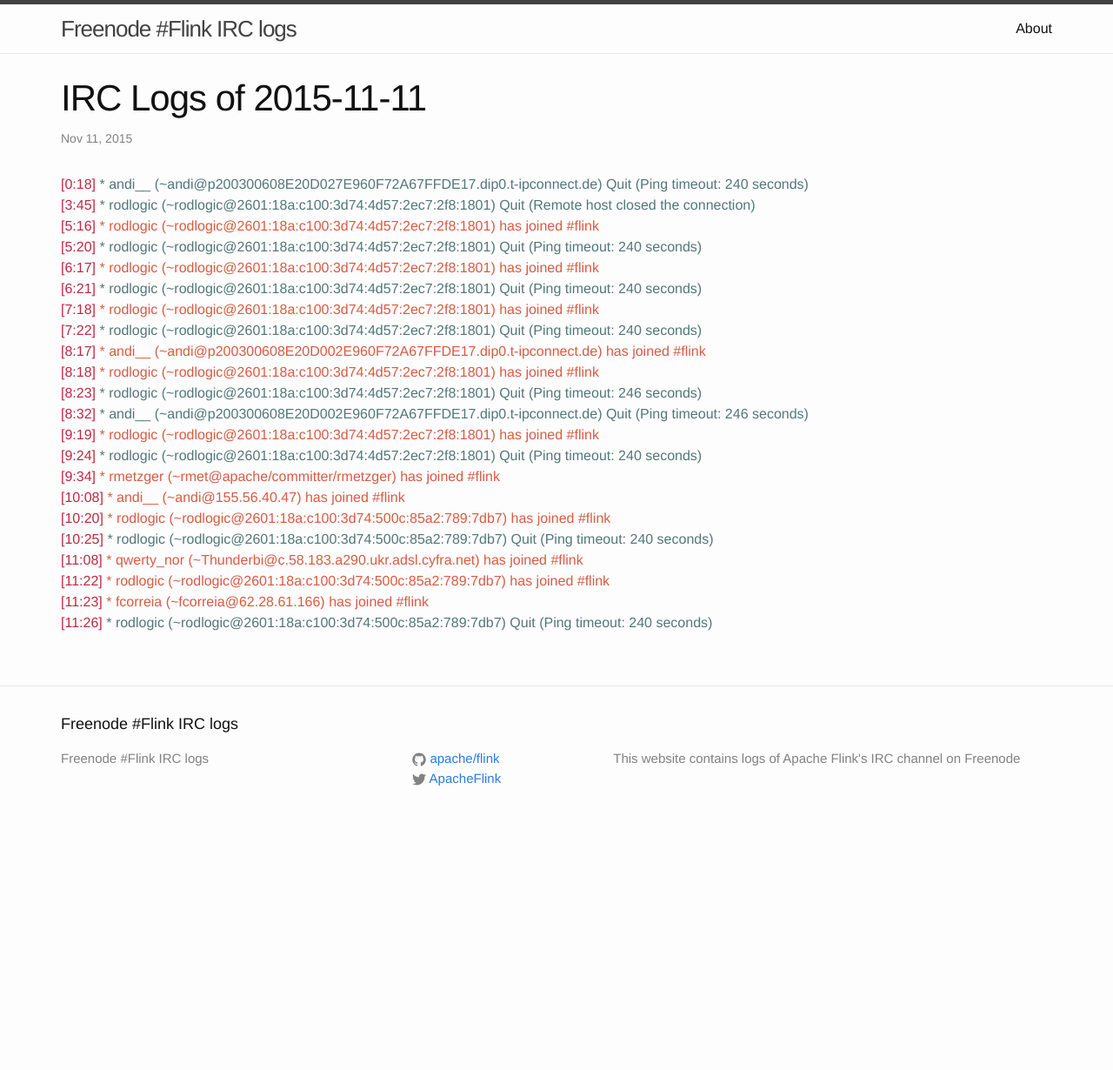
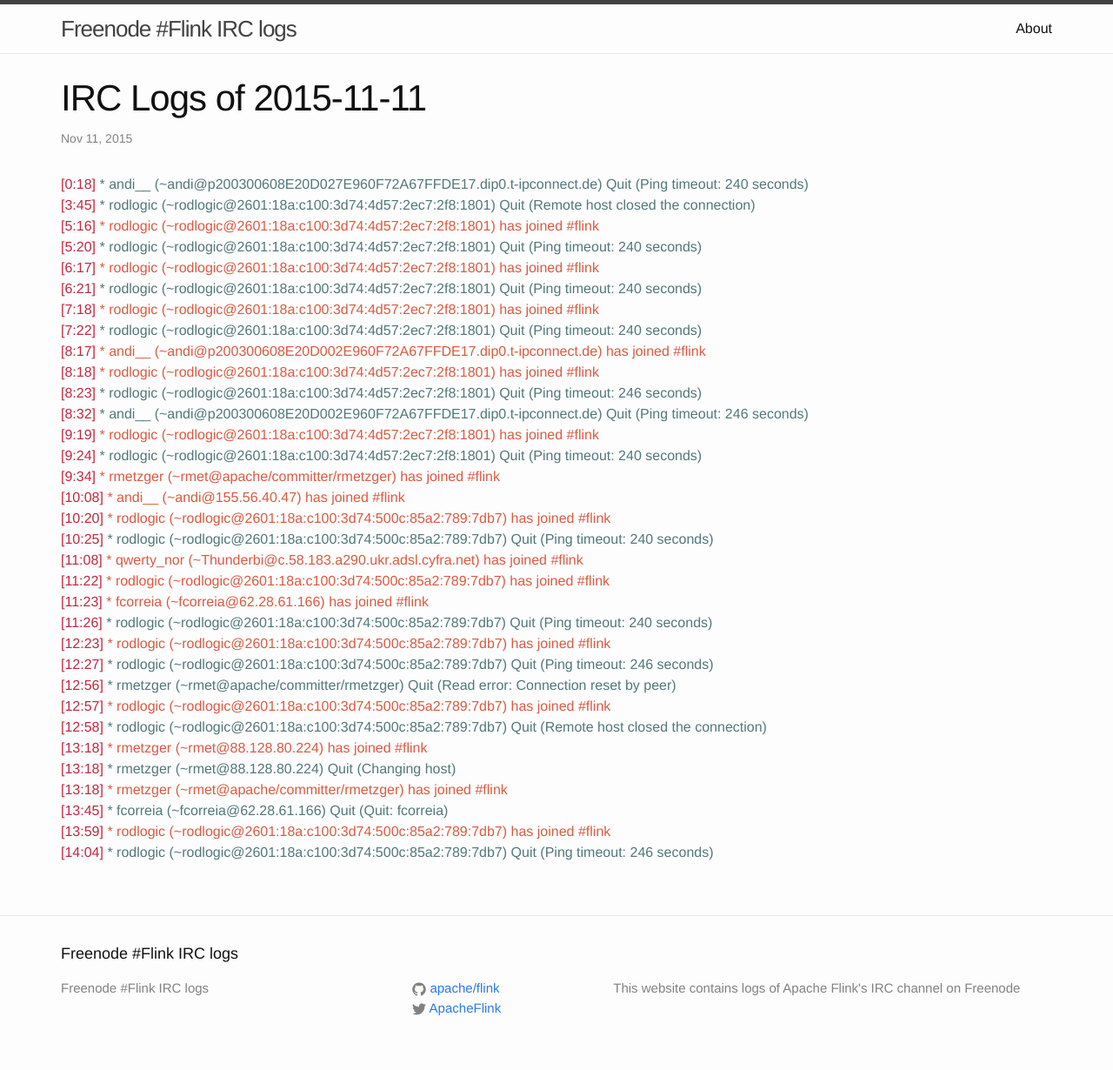
Before and after one commit to flink-irc-logs/flink-irc-logs.github.io, a Jekyll site: the page built from _posts/2015-11-11-logs.markdown, in a window 1280 px wide. Shown: the whole page at 87% size. Built offline with Jekyll 4.4.1, drawn with Linux system fonts in a browser that asks for light colours; before the commit the page ends 966 px from its top, so only the background shows below that.

Commit message:
Update of the logs on Wed Nov 11 14:20:09 CET 2015

```diff
--- a/_posts/2015-11-11-logs.markdown
+++ b/_posts/2015-11-11-logs.markdown
@@ -26,3 +26,14 @@
 <span class="irc-date">[11:22]</span> <span class="irc-green">* rodlogic (~rodlogic@2601:18a:c100:3d74:500c:85a2:789:7db7) has joined #flink</span><br />
 <span class="irc-date">[11:23]</span> <span class="irc-green">* fcorreia (~fcorreia@62.28.61.166) has joined #flink</span><br />
 <span class="irc-date">[11:26]</span> <span class="irc-navy">* rodlogic (~rodlogic@2601:18a:c100:3d74:500c:85a2:789:7db7) Quit (Ping timeout: 240 seconds)</span><br />
+<span class="irc-date">[12:23]</span> <span class="irc-green">* rodlogic (~rodlogic@2601:18a:c100:3d74:500c:85a2:789:7db7) has joined #flink</span><br />
+<span class="irc-date">[12:27]</span> <span class="irc-navy">* rodlogic (~rodlogic@2601:18a:c100:3d74:500c:85a2:789:7db7) Quit (Ping timeout: 246 seconds)</span><br />
+<span class="irc-date">[12:56]</span> <span class="irc-navy">* rmetzger (~rmet@apache/committer/rmetzger) Quit (Read error: Connection reset by peer)</span><br />
+<span class="irc-date">[12:57]</span> <span class="irc-green">* rodlogic (~rodlogic@2601:18a:c100:3d74:500c:85a2:789:7db7) has joined #flink</span><br />
+<span class="irc-date">[12:58]</span> <span class="irc-navy">* rodlogic (~rodlogic@2601:18a:c100:3d74:500c:85a2:789:7db7) Quit (Remote host closed the connection)</span><br />
+<span class="irc-date">[13:18]</span> <span class="irc-green">* rmetzger (~rmet@88.128.80.224) has joined #flink</span><br />
+<span class="irc-date">[13:18]</span> <span class="irc-navy">* rmetzger (~rmet@88.128.80.224) Quit (Changing host)</span><br />
+<span class="irc-date">[13:18]</span> <span class="irc-green">* rmetzger (~rmet@apache/committer/rmetzger) has joined #flink</span><br />
+<span class="irc-date">[13:45]</span> <span class="irc-navy">* fcorreia (~fcorreia@62.28.61.166) Quit (Quit: fcorreia)</span><br />
+<span class="irc-date">[13:59]</span> <span class="irc-green">* rodlogic (~rodlogic@2601:18a:c100:3d74:500c:85a2:789:7db7) has joined #flink</span><br />
+<span class="irc-date">[14:04]</span> <span class="irc-navy">* rodlogic (~rodlogic@2601:18a:c100:3d74:500c:85a2:789:7db7) Quit (Ping timeout: 246 seconds)</span><br />
```
